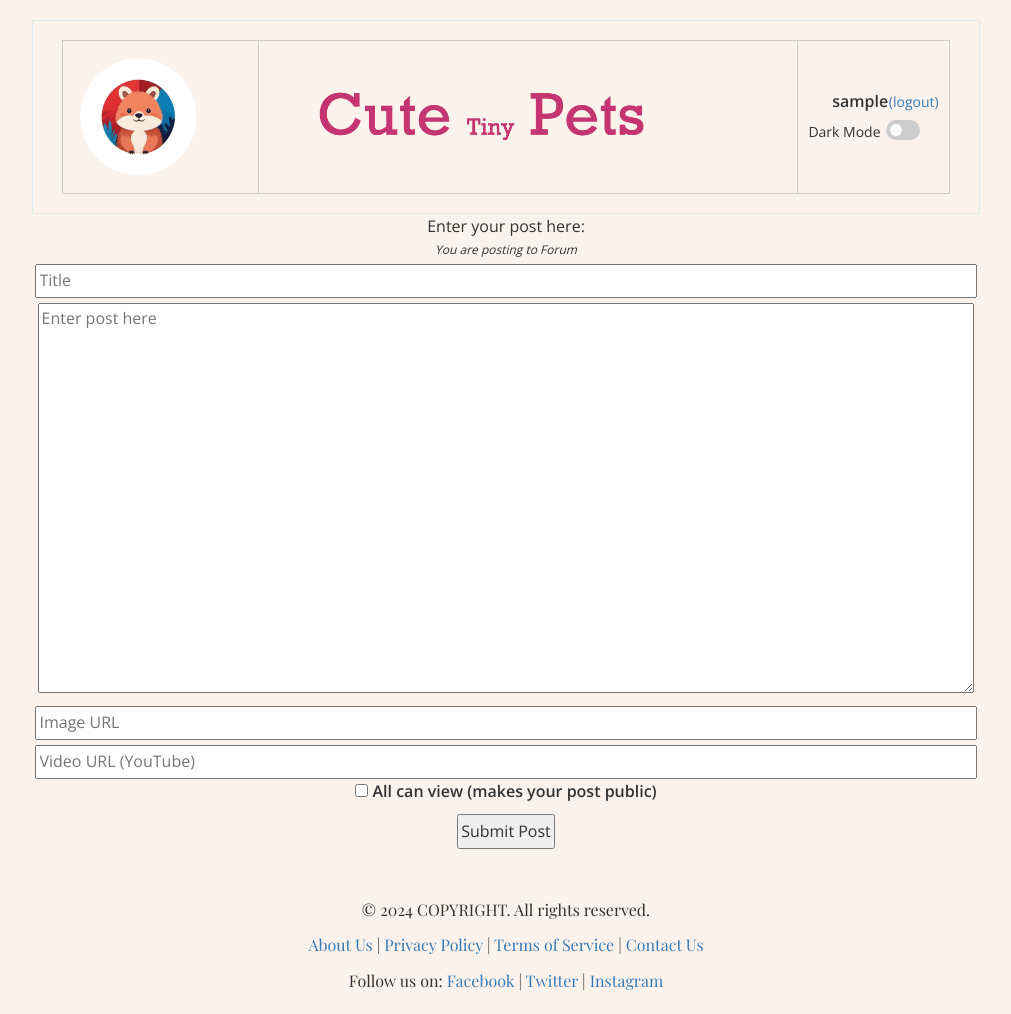
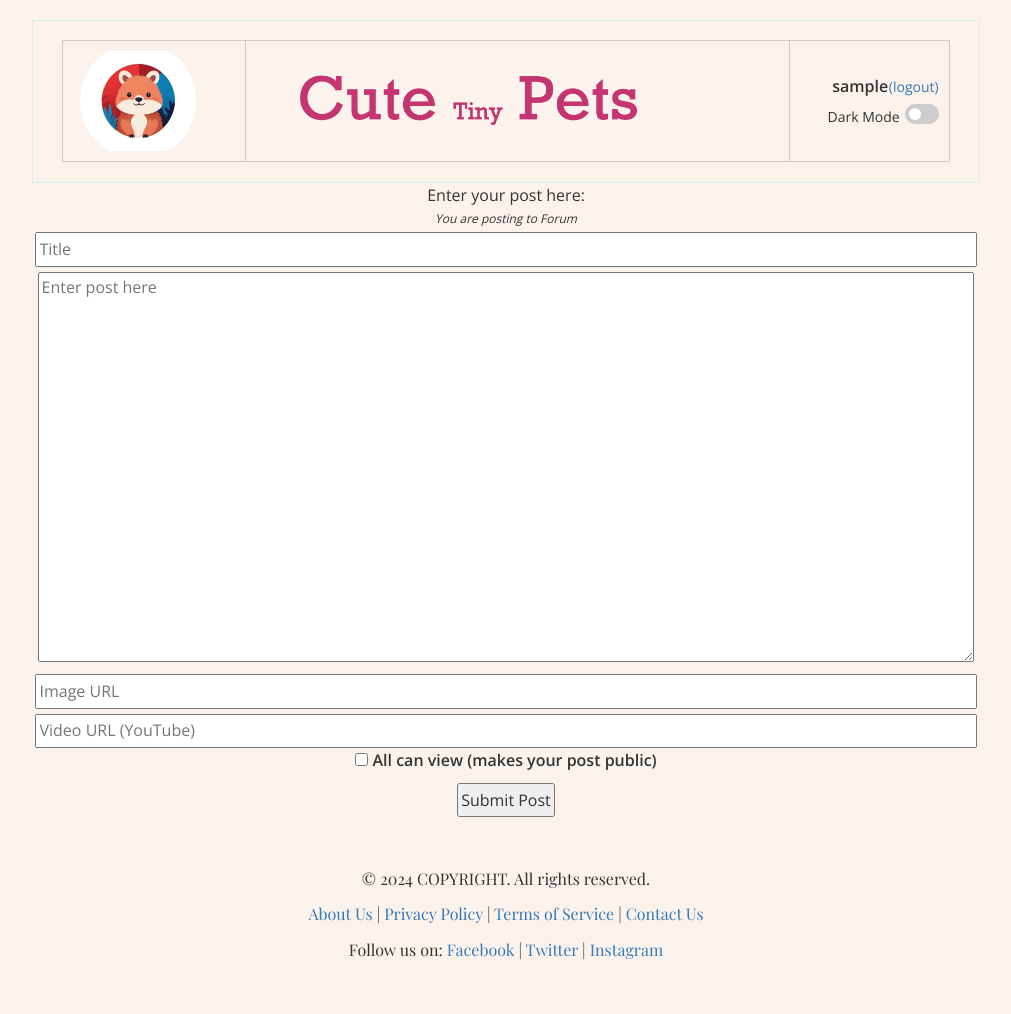
Before and after one commit to QueueTTP/CircusCircus, a Flask app: page /addpost?sub=1 in a window 1280 px wide. Shown: the whole page, without its empty margins (134-1145 px from the left). After the commit the page ends 960 px from the top, so only its background shows below. Run offline with Flask 3, Linux system fonts and the light colour scheme; the visitor is signed in with stand-in values (Sample User, id 1); data comes from the database, SQL or seed files in the repository; some libraries are stand-ins or nearby versions.

Commit message:
fixed light/dark logo graphics, markdown

```diff
--- a/forum/models.py
+++ b/forum/models.py
@@ -20,6 +20,8 @@ class User(UserMixin, db.Model):
     # Additional fields added here - Peter
     subforum_start = db.Column(db.Integer, nullable=False, default=0)
     theme = db.Column(db.Boolean, default=False)
+
+
 
 
     def __init__(self, email, username, password):
--- a/forum/routes.py
+++ b/forum/routes.py
@@ -7,6 +7,7 @@ import datetime
 from flask import Blueprint, render_template, request, redirect, url_for
 from forum.models import User, Post, Comment, Subforum, valid_content, valid_title, db, generateLinkPath, error
 from forum.user import username_taken, email_taken, valid_username
+import markdown
 
 ##
 # This file needs to be broken up into several, to make the project easier to work on.
@@ -102,7 +103,9 @@ def viewpost():
     if not post.subforum.path:
         subforumpath = generateLinkPath(post.subforum.id)
     comments = Comment.query.filter(Comment.post_id == postid).order_by(Comment.id.desc()) # no need for scalability now
-    return render_template("viewpost.html", post=post, path=subforumpath, comments=comments)
+    post_content_html = markdown.markdown(post.content)
+
+    return render_template("viewpost.html", post=post, post_content_html=post_content_html, path=subforumpath, comments=comments)
 
 @login_required
 @rt.route('/action_comment', methods=['POST', 'GET'])
--- a/forum/static/style0.css
+++ b/forum/static/style0.css
@@ -10,6 +10,8 @@
     --color-medium-dark: #B6E2E4;
     --color-dark: #DAEEEF;
     --color-background: #FCF2EC; /* Pinkish color */
+    --logo-image: url('/static/logo.jpg');
+    --logo-text-image: url('/static/logo_txt.jpg');
 }
 
 body {
@@ -20,18 +22,22 @@ body {
     padding: 0;
     background-color: var(--color-background);
 }
+
 .full-width-container {
-    width: 100%;/* Just to visually see the container */
+    width: 100%;
     padding: 10px;
 }
+
 .three-column-table {
     width: 100%;
     border-collapse: collapse;
 }
+
 .three-column-table td {
     padding: 10px;
     border: 1px solid #ccc;
 }
+
 .left-align {
     text-align: left;
 }
@@ -39,6 +45,7 @@ body {
 .right-align {
     text-align: right;
 }
+
 .page {
     font-family: 'Open Sans', sans-serif;
     font-size: 16px;
@@ -274,13 +281,18 @@ body {
 
 .layout-image {
     width: 130px;
-    height: auto;
-    display: block;
+    height: 100px; /* Set a fixed height */
+    background-image: var(--logo-image);
+    background-size: cover;
+    background-position: center;
 }
+
 .layout-image2 {
     width: 430px;
-    height: auto;
-    display: block;
+    height: 100px; /* Set a fixed height */
+    background-image: var(--logo-text-image);
+    background-size: cover;
+    background-position: center;
 }
 
 .footer {
@@ -290,11 +302,6 @@ body {
     width: 100%;
     font-family: 'Playfair Display', serif;
 }
-.user-info {
-    display: flex;
-    flex-direction: column;
-    align-items: flex-start;
-}
 
 .dark-mode-container {
     display: flex;
@@ -302,6 +309,7 @@ body {
     gap: 5px;
     font-size: 14px; /* Small font for "Dark Mode" label */
     margin-top: 5px; /* Adjust as needed to position under username */
+    justify-content: flex-end;
 }
 
 .switch {
--- a/forum/templates/header.html
+++ b/forum/templates/header.html
@@ -3,10 +3,11 @@
         <tr>
             <td class="left-align">
                 <a href="/" id="nolinks">
-                <img src="{{ url_for('static', filename='logo.jpg') }}" alt="Animal Image" class="layout-image"></a>
+                    <div class="layout-image logo-image"></div>
+                </a>
             </td>
             <td class="left-align">
-                <img src="{{ url_for('static', filename='logo_txt.jpg') }}" alt="Animal Image" class="layout-image2">
+                <div class="layout-image2 logo-text-image"></div>
             </td>
             <td class="right-align">
                 <div class="login">
--- a/forum/templates/viewpost.html
+++ b/forum/templates/viewpost.html
@@ -13,7 +13,7 @@
         </div>
     </div>
     <div class="postcontent">
-        {{ post.content }}
+        {{ post_content_html|safe }}
     </div>
     {% if post.image_url %}
     <div class="postimage">
```
Also changed, not shown: forum/static/styleDark.css (+16 -8 lines), forum/static/logo_dark.jpg (added), forum/static/logo_txt_dark.jpg (added), 3 other files.
